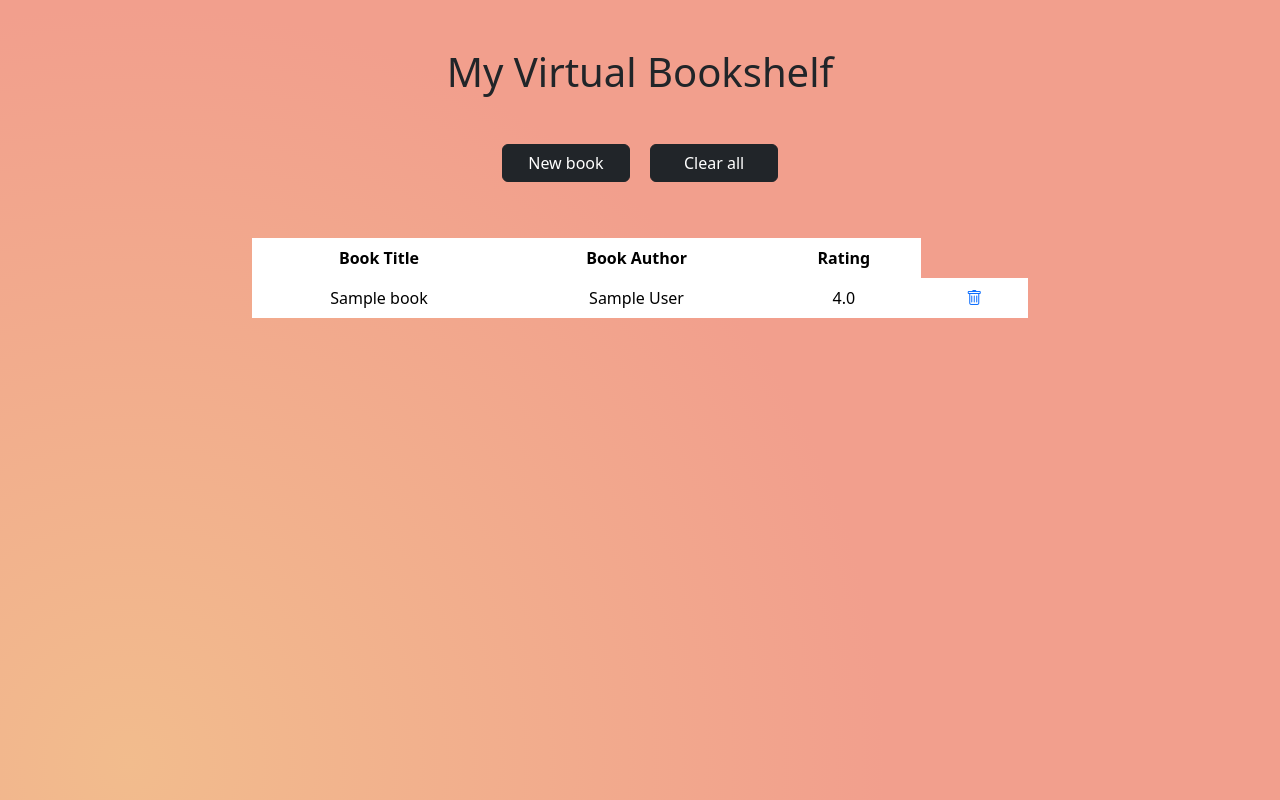
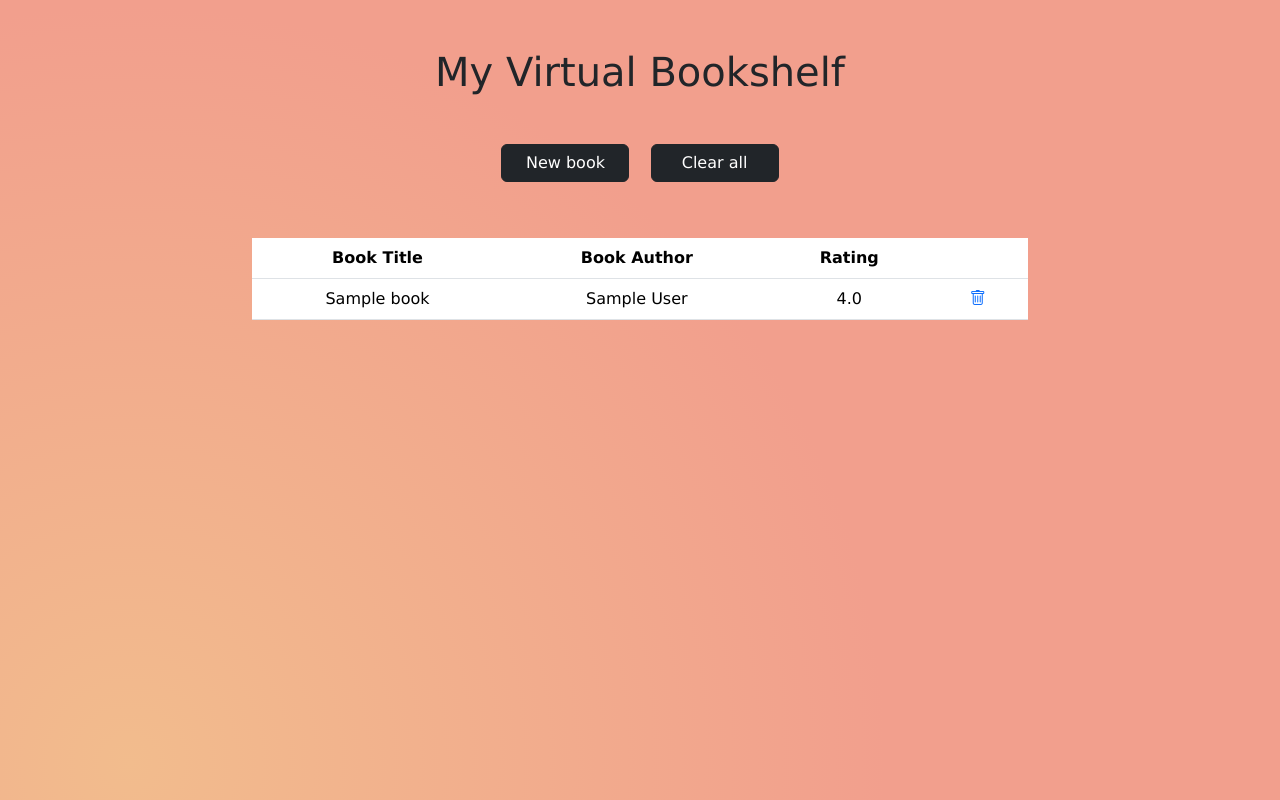
Before and after one commit to ig0r-ferreira/virtual-bookshelf, a Flask app: page / in a window 1280 px wide. Run offline with Flask 3, Linux system fonts and the light colour scheme; tables that the repository leaves empty hold one stand-in row (Sample ...); some libraries are stand-ins or nearby versions.

Commit message:
Change font family and table cell borders

```diff
--- a/virtual_bookshelf/static/style.css
+++ b/virtual_bookshelf/static/style.css
@@ -2,6 +2,7 @@ body {
     min-height: 100vh;
     background-image: radial-gradient(circle 755px at 10.1% 95.3%, rgba(242, 188, 141, 1) 0%, rgba(242, 159, 141, 1) 100.2%);
     padding: 0.5rem;
+    font-family: Verdana, Geneva, Tahoma, sans-serif;
 }
 
 .container {
--- a/virtual_bookshelf/templates/index.html
+++ b/virtual_bookshelf/templates/index.html
@@ -11,12 +11,13 @@
         {% if all_books %}
         <a href="{{ url_for('delete_all') }}" class="btn btn-dark">Clear all</a>
         {% endif %}
-        <table class="table table-borderless">
+        <table class="table">
             <thead>
                 <tr>
                     <th scope="col">Book Title</th>
                     <th scope="col">Book Author</th>
                     <th scope="col">Rating</th>
+                    <th scope="col"></th>
                 </tr>
             </thead>
             <tbody>
```
